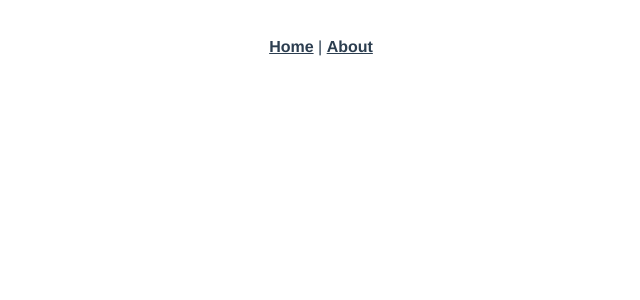
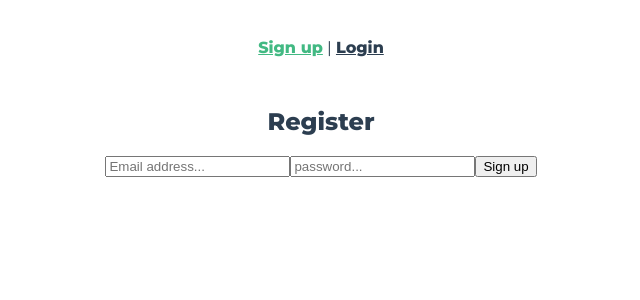
Before and after one commit to eremitik/Givesy, a Vue app: page /signup in a window 1280 px wide. Before the commit this address had no page. Shown: the top 300 px of the page, without its empty margins (319-959 px from the left). Built offline with nearby package versions, Linux system fonts and the light colour scheme; no server answers.

Commit message:
firebase oauth installed

```diff
--- a/package.json
+++ b/package.json
@@ -10,11 +10,13 @@
     "lint": "vue-cli-service lint"
   },
   "dependencies": {
+    "@vue-stripe/vue-stripe": "^4.2.5",
     "axios": "^0.21.1",
     "core-js": "^3.6.5",
     "cors": "^2.8.5",
     "dotenv": "^10.0.0",
     "express": "^4.17.1",
+    "firebase": "^8.8.1",
     "knex": "^0.95.9",
     "pg": "^8.7.1",
     "stripe": "^8.167.0",
--- a/src/App.vue
+++ b/src/App.vue
@@ -1,16 +1,63 @@
 <template>
-  <div id="nav">
-    <router-link to="/">Home</router-link> |
-    <router-link to="/about">About</router-link>
-  </div>
+    <div v-if="userEmail" id= "nav">
+      <button @click="logout">Logout</button>
+    </div>
+    <div v-else id= "nav">
+      <router-link :to="{ name: 'Signup' }">Sign up</router-link> |
+      <router-link :to="{ name: 'Login' }">Login</router-link>
+    </div>
   <router-view />
 </template>
 
+<script>
+import firebase from 'firebase/app';
+import 'firebase/auth';
+
+export default {
+  name: "App",
+  computed: {
+    userEmail () {
+      return this.$store.state.userEmail;
+    },
+  },
+  mounted() {
+    this.getUserInfo()
+  },
+  methods: {
+    logout() {
+      firebase
+        .auth()
+        .signOut()
+        .then(() => {
+            alert('Successfully logged out');
+            this.$router.push('/');
+        })
+        .catch(error => {
+            alert(error.message);
+            this.$router.push('/');
+        });
+    },
+    getUserInfo() {
+      firebase.auth().onAuthStateChanged((user) => {
+          if (user) {
+              this.$store.commit("setUserEmail", user.email);
+              console.log('THIS IS THE APP.VUE PAGE AND USER EMAIL ', user.email)
+          } else {
+              console.log("something went wrong with getting the user info")
+          }
+      });
+    },
+  }
+}
+</script>
+
+
 <style>
+/* @import './App.css'; */
+@import url("https://fonts.googleapis.com/css2?family=Montserrat:wght@400;800&display=swap");
+
 #app {
-  font-family: Avenir, Helvetica, Arial, sans-serif;
-  -webkit-font-smoothing: antialiased;
-  -moz-osx-font-smoothing: grayscale;
+  font-family: "Montserrat", sans-serif;
   text-align: center;
   color: #2c3e50;
 }
--- a/src/components/Product.vue
+++ b/src/components/Product.vue
@@ -1,11 +1,52 @@
-<template>
+<template><div>
   <p>{{product.name}}</p>
+  <div>
+    <StripeCheckout
+      ref="checkoutRef"
+      mode="subscription"
+      pk="pk_test_51JKIuDIZNIF6strfLEPdU6rl4q2U2jH5V3q0MFnE0XbG5fAYTcW4EuBMH7MDb8AIVfNFWkftlvo2Gzi6lW5h8BXj00SER3EiUN"
+      :line-items="lineItems"
+      :success-url="successURL"
+      :cancel-url="cancelURL"
+      @loading="v => loading = v"
+    />
+    <button @click="submit">Subscribe!</button>
+  </div>
+  </div>
 </template>
 
 <script>
+import { StripeCheckout } from '@vue-stripe/vue-stripe';
+
 export default {
   props: {
     product: Object,
+  },
+  components: {
+    StripeCheckout,
+  },
+  data () {
+    return {
+      loading: false,
+      lineItems: [
+        {
+          // price: this.product.id, // The id of the one-time price you created in your Stripe dashboard
+          price: "price_1JKJuHIZNIF6strfOwfEPFUS", // The id of the one-time price you created in your Stripe dashboard
+          quantity: 1,
+        },
+      ],
+      successURL: 'http://localhost:8080/',
+      cancelURL: 'http://localhost:8080/cancel.html',
+    };
+  },
+  methods: {
+    placeOrder(product) {
+      this.$store.dispatch("placeOrder", product);
+    },
+    submit () {
+      // You will be redirected to Stripe's secure checkout page
+      this.$refs.checkoutRef.redirectToCheckout();
+    },
   }
 
 }
@@ -14,3 +55,4 @@ export default {
 <style>
 
 </style>
+  const stripe = require('stripe')('sk_test_51JKIuDIZNIF6strf1jaT9lK5m0jtirHlhgdQJ0TLqvAEuqtlRZDIxd83cvXPRchs7WmZMhurhtsXZFBDMHbL5r97004DqN6MGg');
--- a/src/main.js
+++ b/src/main.js
@@ -2,5 +2,47 @@ import { createApp } from "vue";
 import App from "./App.vue";
 import router from "./router";
 import store from "./store";
+import firebase from "firebase/app";
+import "firebase/auth";
+
+var firebaseConfig = {
+    apiKey: "AIzaSyC3itNzI3_a_quEBHK5pVfaC_YgFrXWSKI",
+    authDomain: "givesy-fda33.firebaseapp.com",
+    projectId: "givesy-fda33",
+    storageBucket: "givesy-fda33.appspot.com",
+    messagingSenderId: "494746875098",
+    appId: "1:494746875098:web:5c231b2304681bed2d21e3",
+    measurementId: "G-4RHCS2LK5M"
+  };
+// Initialize Firebase
+firebase.initializeApp(firebaseConfig);
 
 createApp(App).use(store).use(router).mount("#app");
+
+/*
+const firebaseConfig = {
+    apiKey: process.env.VUE_APP_F_API_KEY,
+    authDomain: process.env.VUE_APP_AUTH_DOMAIN,
+    databaseURL: process.env.VUE_APP_DATABASE_URL,
+    projectId: process.env.VUE_APP_PID,
+    storageBucket: process.env.VUE_APP_BUCKET,
+    messagingSenderId: process.env.VUE_APP_MSGID,
+    appId: process.env.VUE_APP_F_APP_ID,
+    measurementId: process.env.VUE_APP_MID
+  }
+
+firebase.initializeApp(firebaseConfig);
+
+
+let app;
+
+firebase.auth().onAuthStateChanged(user => {
+  console.log(user)
+  if(!app) {
+    app = new Vue({
+      router: router,
+      render: h => h(App),
+    }).$mount('#app')
+  }
+})
+*/
--- a/src/router/index.js
+++ b/src/router/index.js
@@ -1,5 +1,7 @@
 import { createRouter, createWebHistory } from "vue-router";
 import Home from "../views/Home.vue";
+import Signup from "../views/Signup.vue"
+import Login from "../views/Login.vue"
 
 const routes = [
   {
@@ -8,14 +10,24 @@ const routes = [
     component: Home,
   },
   {
-    path: "/about",
-    name: "About",
-    // route level code-splitting
-    // this generates a separate chunk (about.[hash].js) for this route
-    // which is lazy-loaded when the route is visited.
-    component: () =>
-      import(/* webpackChunkName: "about" */ "../views/About.vue"),
+    path: '/signup',
+    name: 'Signup',
+    component: Signup
   },
+  {
+    path: '/login',
+    name: 'Login',
+    component: Login
+  }
+  // {
+  //   path: "/about",
+  //   name: "About",
+  //   // route level code-splitting
+  //   // this generates a separate chunk (about.[hash].js) for this route
+  //   // which is lazy-loaded when the route is visited.
+  //   component: () =>
+  //     import(/* webpackChunkName: "about" */ "../views/About.vue"),
+  // },
 ];
 
 const router = createRouter({
--- a/src/store/index.js
+++ b/src/store/index.js
@@ -4,18 +4,27 @@ import axios from "axios";
 export default createStore({
   state: {
     products: [],
+    userEmail: "",
   },
   mutations: {
     setProducts(state, products) {
       state.products = products;
+    },
+    setUserEmail(state, email) {
+      state.userEmail = email
     }
   },
   actions: {
     async loadProducts({commit}) {
       const response = await axios.get("/api/products")
-      console.log(response.data.data)
       commit("setProducts", response.data.data);
     },
+    async placeOrder(store, product) {
+      console.log(product);
+      let response = await axios.get(`/api/products/${product.id}/prices`);
+      const firstPrice = response.data.data[0]
+      response = await axios.post(`/api/prices/${firstPrice.id}/buy`)
+    }
   },
   modules: {},
 });
--- a/src/views/Home.vue
+++ b/src/views/Home.vue
@@ -1,5 +1,7 @@
 <template>
   <div class="home">
+    <router-view />
+    <p>Hello {{ $store.state.userEmail }}</p>
     <ProductList />
   </div>
 </template>
@@ -11,11 +13,6 @@ import axios from "axios";
 
 export default {
   name: "Home",
-  data() {
-    return {
-      msg: "default message",
-    };
-  },
   components: {
     ProductList,
   },
@@ -25,3 +22,9 @@ export default {
   },
 };
 </script>
+
+<style scoped>
+#nav a {
+  padding: 60px;
+}
+</style>
--- /dev/null
+++ b/src/views/Login.vue
@@ -0,0 +1,64 @@
+<template>
+    <div>
+        <form @submit.prevent="login">
+            <h2>Login</h2>
+            <input
+            type="email"
+            placeholder="Email address..."
+            v-model="email"
+            />
+            <input
+            type="password"
+            placeholder="password..."
+            v-model="password"
+            />
+            <button @click="login">Login</button>
+        </form>
+    </div>
+</template>
+
+<script>
+import firebase from 'firebase/app';
+import 'firebase/auth';
+
+export default {
+    name: "Login",
+    data() {
+        return {
+            email: '',
+            password: '',
+        };
+    },
+    mounted() {
+        this.getUserInfo()
+    },
+    methods: {
+        login() {
+            firebase.auth().signInWithEmailAndPassword(this.email, this.password)
+            .then(() => {
+                alert('Login ok!✨');
+                this.email = "";
+                this.password = "";
+                this.$router.push('/');
+            })
+            .catch(error => {
+                alert(error.message);
+            });
+        },
+        getUserInfo() {
+            firebase.auth().onAuthStateChanged((user) => {
+                if (user) {
+                    let email = user.email
+                    console.log('THIS IS THE LOGIN.VUE PAGE AND USER EMAIL ', email)
+                } else {
+                    console.log("something went wrong with getting the user info")
+                }
+            });
+        }
+    },
+}
+</script>
+
+<style>
+
+</style>
--- /dev/null
+++ b/src/views/Signup.vue
@@ -0,0 +1,53 @@
+<template>
+      <div>
+        <form @submit.prevent="Signup">
+            <h2>Register</h2>
+            <input
+            type="email"
+            placeholder="Email address..."
+            v-model="email"
+            />
+            <input
+            type="password"
+            placeholder="password..."
+            v-model="password"
+            />
+            <button @click="register">Sign up</button>
+        </form>
+    </div>
+</template>
+
+<script>
+import firebase from 'firebase/app';
+import 'firebase/auth';
+
+export default {
+    name: "Signup",
+    data() {
+        return {
+            email: '',
+            password: '',
+            // uid: '',
+        };
+    },
+    methods: {
+        register() {
+            firebase.auth()
+            .createUserWithEmailAndPassword(this.email, this.password)
+            .then(() => {
+                alert('Successfully registered!✨');
+                this.email = "";
+                this.password = "";
+                this.$router.push('/');
+            })
+            .catch(error => {
+                alert(error.message);
+            });
+        }
+    }
+}
+</script>
+
+<style>
+
+</style>
```
Also changed, not shown: 2 other files (tests, documents, lock files or other folders).
